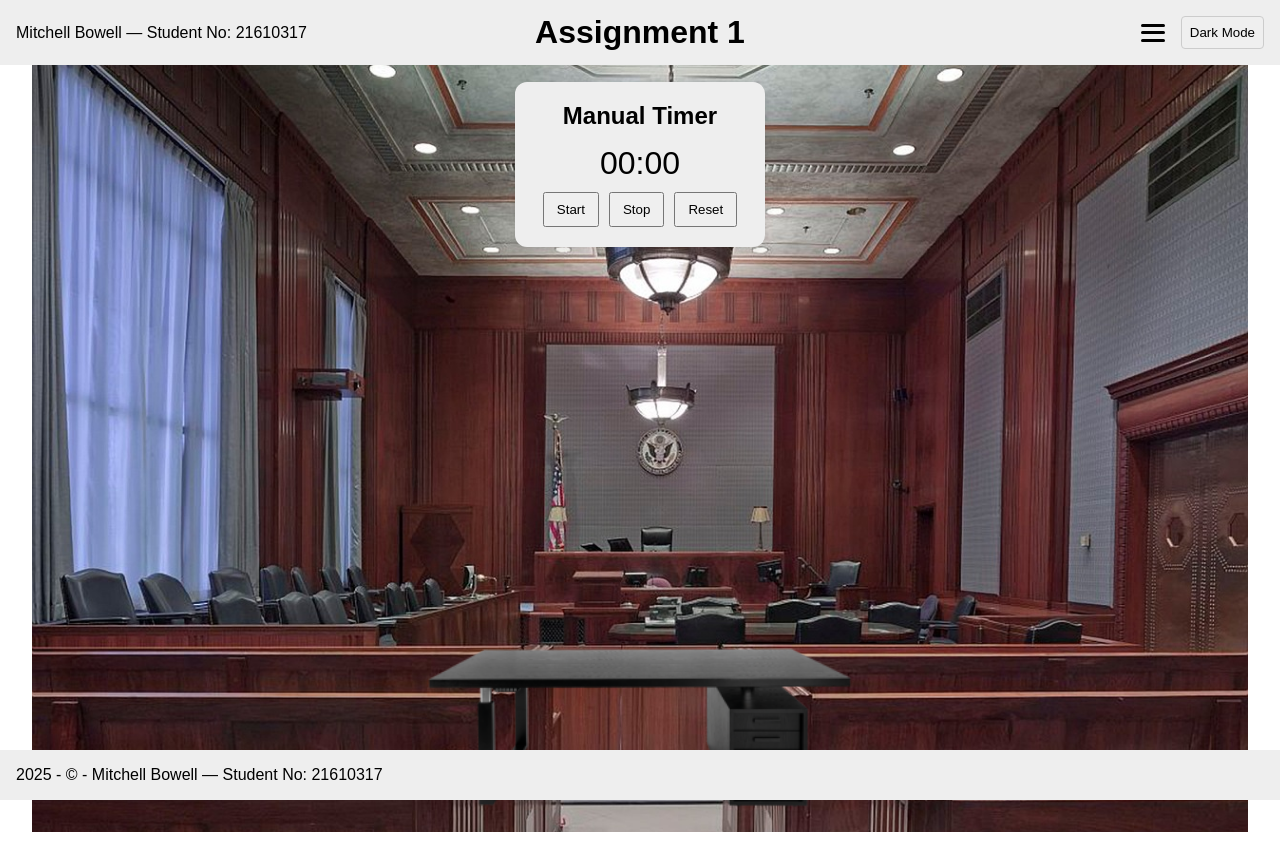
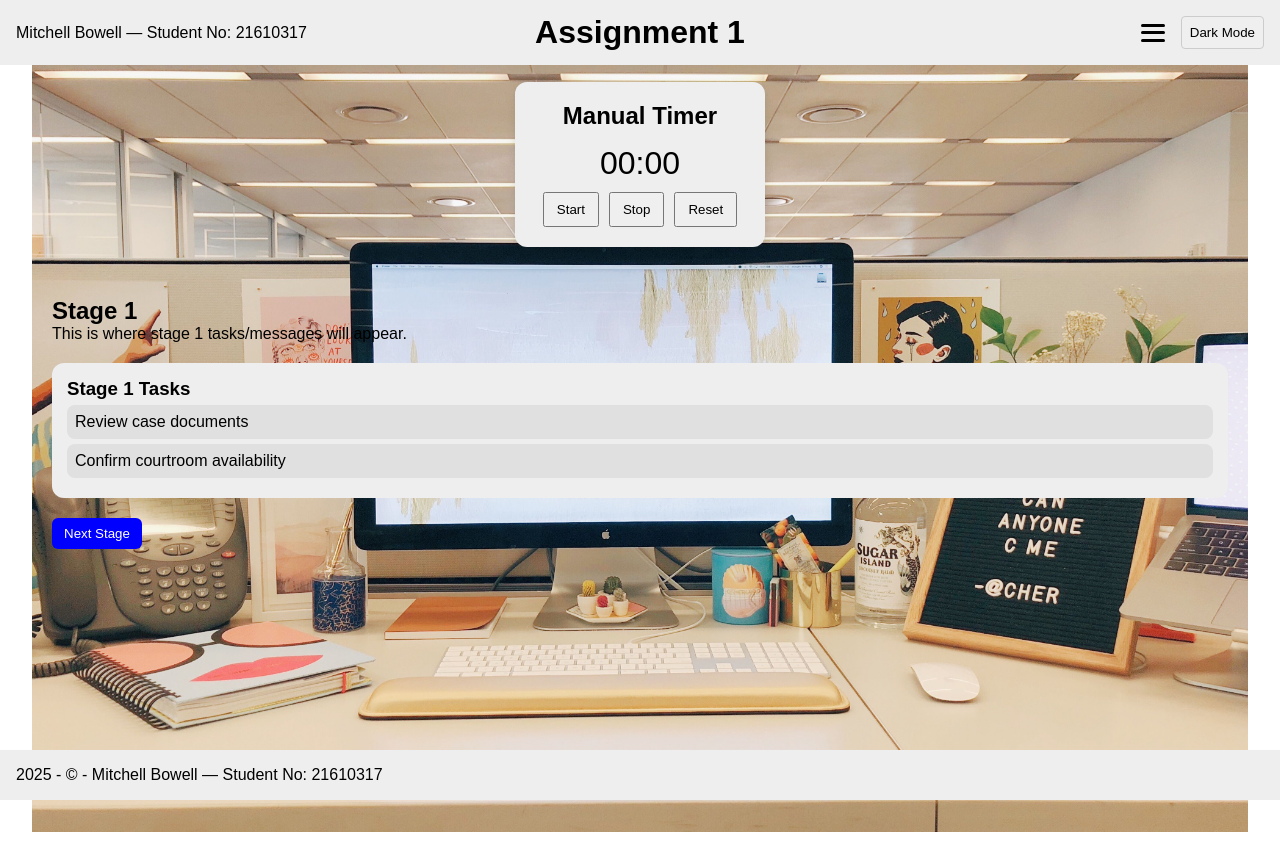
Before and after one commit to MitchBow/CWA-Assignment-2, a Next.js app: page /court-room in a window 1280 px wide. Built offline with nearby package versions, Linux system fonts and the light colour scheme.

Commit message:
added in swap for desk to courtroom

```diff
--- a/app/components/CourtroomBackground.tsx
+++ b/app/components/CourtroomBackground.tsx
@@ -1,13 +1,26 @@
 'use client';
-import React, { ReactNode } from 'react';
+import React, { ReactNode, ReactElement, isValidElement, useState } from 'react';
 
 type CourtroomBackgroundProps = {
   courtroomSrc: string;
   deskSrc: string;
-  children?: ReactNode; // things that sit above desk (judge, lawyer, etc.)
+  children?: ReactNode;
 };
 
 export default function CourtroomBackground({ courtroomSrc, deskSrc, children }: CourtroomBackgroundProps) {
+  const [failed, setFailed] = useState(false); // ✅ start with desk
+
+  // Function to trigger courtroom when StageManager signals failure
+  const triggerCourtroom = () => setFailed(true);
+
+  // Inject triggerCourtroom into children
+  const childrenWithProps = React.Children.map(children, (child) => {
+    if (isValidElement(child)) {
+      return React.cloneElement(child as ReactElement<any>, { triggerCourtroom });
+    }
+    return child;
+  });
+
   return (
     <div
       style={{
@@ -17,30 +30,14 @@ export default function CourtroomBackground({ courtroomSrc, deskSrc, children }:
         overflow: 'hidden',
       }}
     >
-      {/* Courtroom background */}
+      {/* Desk is default, courtroom shows only when failed */}
       <img
-        src={courtroomSrc}
-        alt="Courtroom"
+        src={failed ? courtroomSrc : deskSrc}
+        alt={failed ? 'Courtroom' : 'Desk'}
         style={{
           width: '100%',
           height: '100%',
           objectFit: 'cover',
-        }}
-      />
-
-      {/* Desk overlay (always part of background) */}
-      <img
-        src={deskSrc}
-        alt="Desk"
-        style={{
-          position: 'absolute',
-          bottom: 0,
-          left: '50%',
-          transform: 'translateX(-50%)',
-          width: '60%',
-          maxHeight: '40%',
-          objectFit: 'contain',
-          pointerEvents: 'none', // desk won’t block clicks
         }}
       />
 
@@ -51,7 +48,7 @@ export default function CourtroomBackground({ courtroomSrc, deskSrc, children }:
           inset: 0,
         }}
       >
-        {children}
+        {childrenWithProps}
       </div>
     </div>
   );
--- /dev/null
+++ b/app/components/StageManager.tsx
@@ -0,0 +1,73 @@
+'use client';
+import React, { useState, useEffect } from 'react';
+import TaskList from './TaskList';
+
+interface StageManagerProps {
+  triggerCourtroom?: () => void; // injected from CourtroomBackground
+}
+
+const StageManager: React.FC<StageManagerProps> = ({ triggerCourtroom }) => {
+  const [stage, setStage] = useState(1);
+  const [taskFailed, setTaskFailed] = useState(false);
+
+  // Example: simulate a failed task after 15 seconds of stage 1
+  useEffect(() => {
+    if (stage === 1 && !taskFailed) {
+      const timer = setTimeout(() => {
+        setTaskFailed(true);
+        if (triggerCourtroom) triggerCourtroom(); // swap to courtroom
+      }, 15000);
+
+      return () => clearTimeout(timer);
+    }
+  }, [stage, taskFailed, triggerCourtroom]);
+
+  return (
+    <div style={{ borderRadius: '12px', padding: '20px' }}>
+      <h2>Stage {stage}</h2>
+      <p>This is where stage {stage} tasks/messages will appear.</p>
+
+      <TaskList stage={stage} />
+
+      <div style={{ marginTop: '20px' }}>
+        <button
+          onClick={() => {
+            setStage(stage + 1);
+            setTaskFailed(false);
+          }}
+          style={{
+            background: 'blue',
+            color: 'white',
+            padding: '8px 12px',
+            borderRadius: '6px',
+            border: 'none',
+            cursor: 'pointer',
+          }}
+        >
+          Next Stage
+        </button>
+        {stage > 1 && (
+          <button
+            onClick={() => {
+              setStage(stage - 1);
+              setTaskFailed(false);
+            }}
+            style={{
+              marginLeft: '10px',
+              background: 'blue',
+              color: 'white',
+              padding: '8px 12px',
+              borderRadius: '6px',
+              border: 'none',
+              cursor: 'pointer',
+            }}
+          >
+            Previous Stage
+          </button>
+        )}
+      </div>
+    </div>
+  );
+};
+
+export default StageManager;
--- /dev/null
+++ b/app/components/TaskList.tsx
@@ -0,0 +1,70 @@
+'use client';
+import React, { useState } from 'react';
+
+interface Task {
+  id: number;
+  text: string;
+  completed: boolean;
+}
+
+interface TaskListProps {
+  stage: number;
+}
+
+const TaskList: React.FC<TaskListProps> = ({ stage }) => {
+  // define tasks for each stage
+  const stageTasks: Record<number, Task[]> = {
+    1: [
+      { id: 1, text: 'Review case documents', completed: false },
+      { id: 2, text: 'Confirm courtroom availability', completed: false },
+    ],
+    2: [
+      { id: 3, text: 'Prepare witness questions', completed: false },
+      { id: 4, text: 'Test audio/video equipment', completed: false },
+    ],
+    3: [
+      { id: 5, text: 'Present opening statements', completed: false },
+      { id: 6, text: 'Examine key witnesses', completed: false },
+      { id: 7, text: 'Submit evidence to judge', completed: false },
+    ],
+  };
+
+  const [tasks, setTasks] = useState<Task[]>(stageTasks[stage] || []);
+
+  const toggleTask = (id: number) => {
+    setTasks(tasks.map(task =>
+      task.id === id ? { ...task, completed: !task.completed } : task
+    ));
+  };
+
+  return (
+    <div style={{ marginTop: '20px', padding: '15px', borderRadius: '12px', background: 'var(--header-footer-background)' }}>
+      <h3>Stage {stage} Tasks</h3>
+      {tasks.length === 0 ? (
+        <p>No tasks for this stage.</p>
+      ) : (
+        <ul style={{ listStyle: 'none', padding: 0 }}>
+          {tasks.map(task => (
+            <li
+              key={task.id}
+              onClick={() => toggleTask(task.id)}
+              style={{
+                padding: '8px',
+                margin: '5px 0',
+                borderRadius: '8px',
+                cursor: 'pointer',
+                background: task.completed ? '#4CAF50' : '#e0e0e0',
+                color: task.completed ? 'white' : 'black',
+                transition: '0.3s',
+              }}
+            >
+              {task.completed ? `✓ ${task.text}` : task.text}
+            </li>
+          ))}
+        </ul>
+      )}
+    </div>
+  );
+};
+
+export default TaskList;
--- a/app/court-room/page.tsx
+++ b/app/court-room/page.tsx
@@ -2,15 +2,15 @@
 import Header from '../components/Header';
 import ManualTimer from '../components/ManualTimer';
 import CourtroomScene from '../components/CourtroomBackground';
+import StageManager from '../components/StageManager'; // 👈 correct import
 
 export default function Home() {
   return (
-    <CourtroomScene
-      courtroomSrc="/images/courtroom.jpg"
-      deskSrc="/images/desk.png"
-    >
+    <CourtroomScene courtroomSrc="/images/courtroom.jpg" deskSrc="/images/desk.jpg">
       <Header />
       <ManualTimer initialSeconds={0} />
+      <StageManager />
     </CourtroomScene>
+
   );
 }
```
Also changed, not shown: public/images/desk.jpg (added), public/images/desk.png (deleted).
